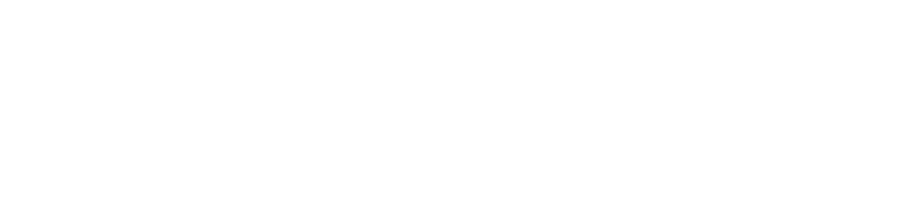
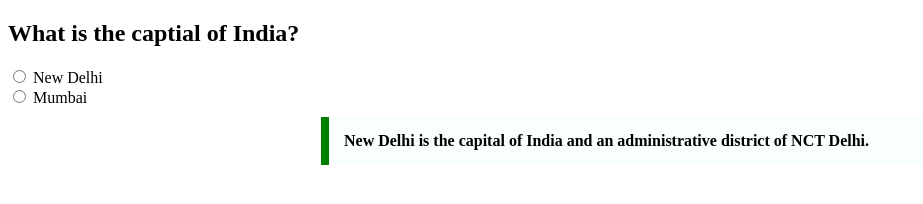
Before and after one commit to acciojob/trivia-Rajat-katiyar, a website: page main.html in a window 1280 px wide. Shown: the whole page, without its empty margins (0-923 px from the left). Drawn offline with Linux system fonts and the light colour scheme.

Commit message:
created a submission

```diff
--- a/main.html
+++ b/main.html
@@ -8,6 +8,21 @@
 
 <body>
 	<!-- the entire body must be written by student -->
+	<div class="question">
+		<h2>What is the captial of India?</h2>
+		<div class="options">
+			<input type="radio" id="option1" name="captial" value="New Delhi">
+			<label for="lname">New Delhi</label>
+				<br>
+			<input type="radio" id="option2" name="captial" value="Mumbai">
+			<label for="lname">Mumbai</label>
+		</div>
+	</div>
+
+	<blockquote class="blockquote">
+            New Delhi is the capital of India and an administrative district of NCT Delhi.
+    </blockquote>
+
     <script type="text/javascript" src="./script.js">
 </script>
 
--- a/styles.css
+++ b/styles.css
@@ -1,2 +1,16 @@
-
-/* Your CSS Code here. */
+.blockquote{
+	Max-width: 600px;
+	Margin:  10px auto;
+	Padding:  15px;
+	Border-left: 8px solid  green ;
+	Background-color:  #f8fffe;
+	Font-weight: Bold;
+}
+/* .blockquote {
+            max-width: 600px;
+            margin: 10px auto;
+            padding: 15px;
+            border-left: 8px solid green;
+            background-color: #f8fffe;
+            font-weight: bold;
+        } */
```
